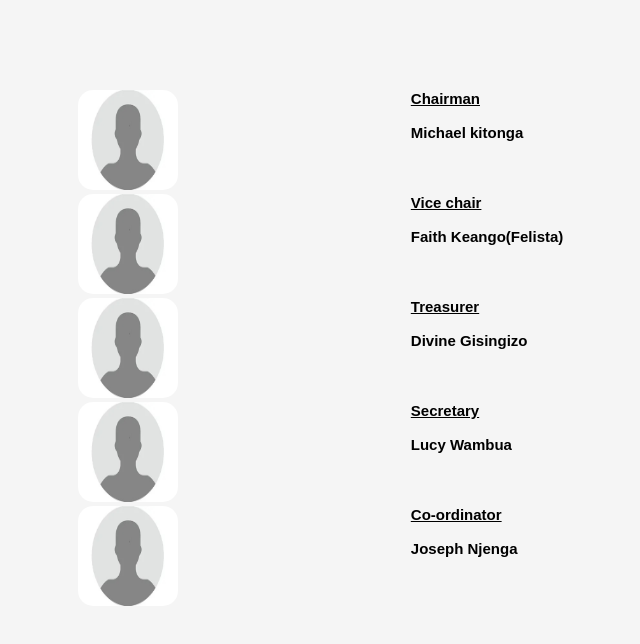
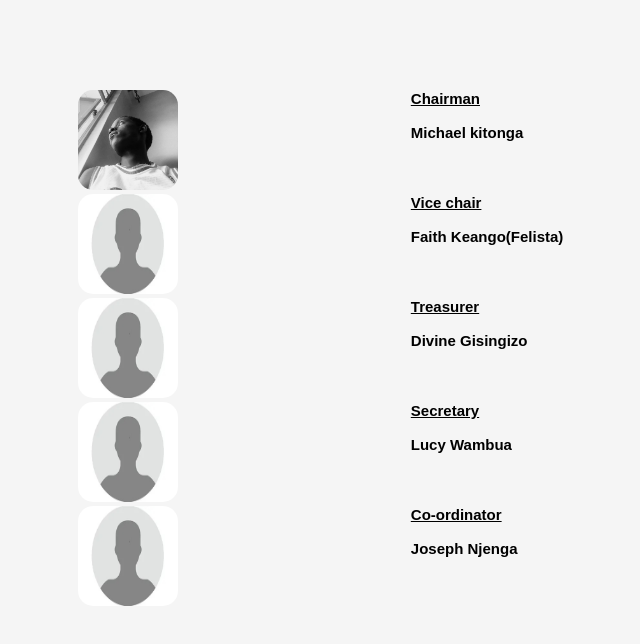
Before and after one commit to Remtosh/Remtosh.github.io, a plain HTML site: page leaders.html in a window 1280 px wide. Shown: the whole page, without its empty margins (50-690 px from the left). Drawn offline with Linux system fonts and the light colour scheme.

Commit message:
Update leaders.html

```diff
--- a/leaders.html
+++ b/leaders.html
@@ -12,7 +12,7 @@
     <div class="container">
         <div class="row">
           <div class="about-col-1">
-            <img src="images/th.jpg">
+            <img src="images/mike.png">
         </div>
             <div class="about-col-2">
                 <h2 class="sub-tittle"><u>Chairman</u> <br><br> Michael kitonga</h2>
```
